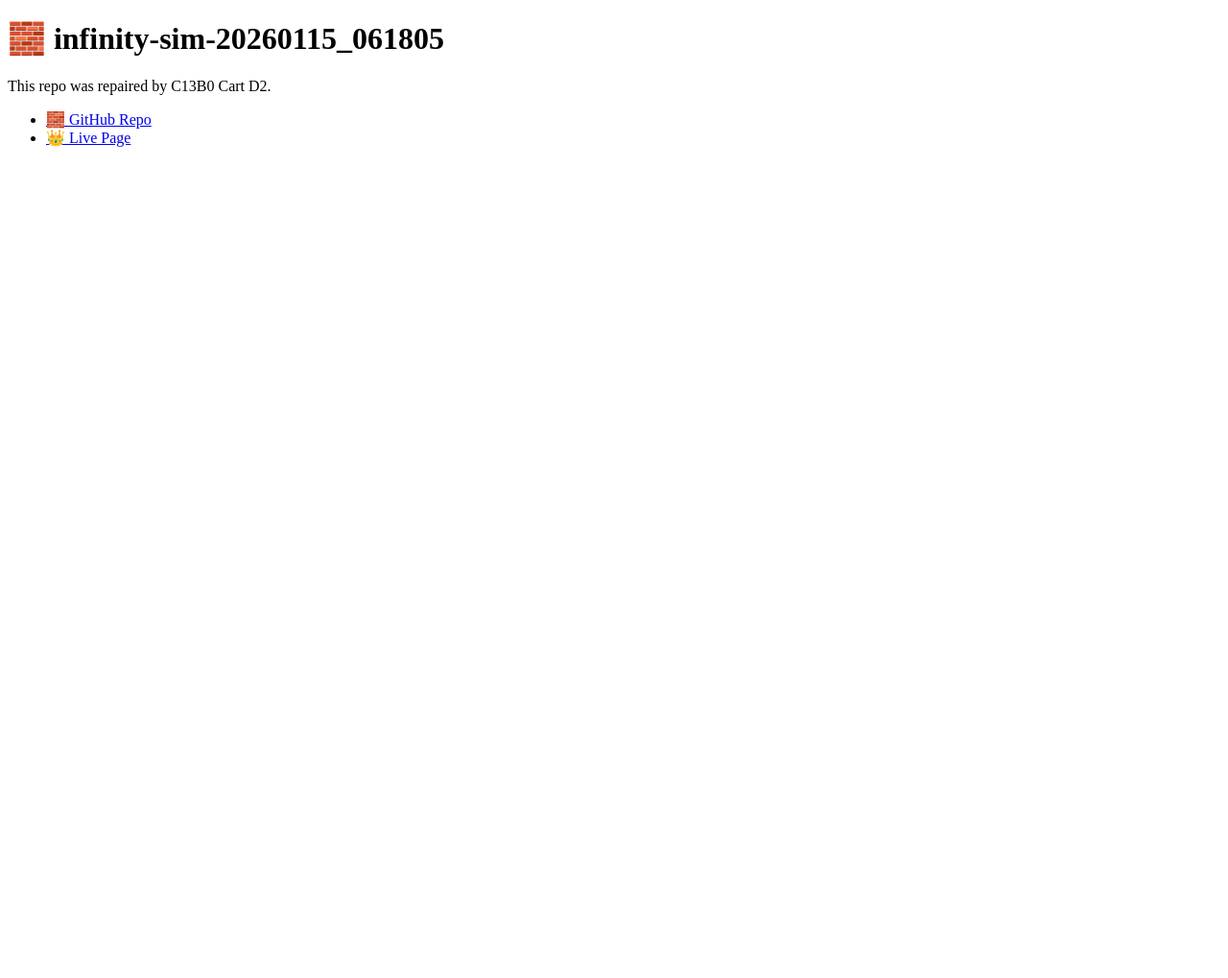
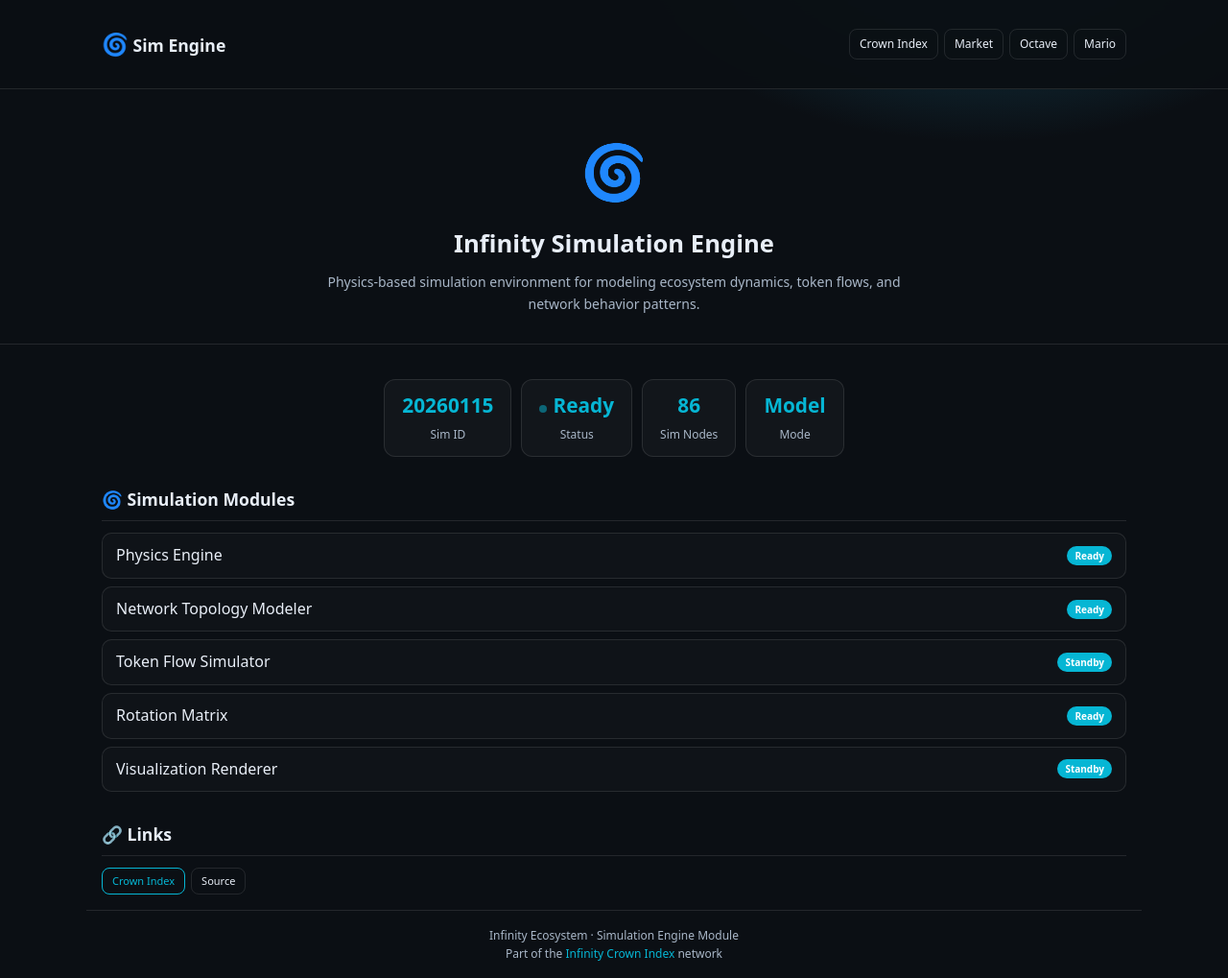
Before and after one commit to pewpi-infinity/infinity-sim-20260115_061805, a plain HTML site: page index.html in a window 1280 px wide. Shown: the whole page at 96% size. Before the commit the page ends 800 px from the top, so only its background shows below. Drawn offline with Linux system fonts and the light colour scheme.

Commit message:
Deploy sim index - Infinity ecosystem

```diff
--- a/index.html
+++ b/index.html
@@ -1,15 +1,145 @@
-<!doctype html>
-<html>
-<head>
-<meta charset="utf-8">
-<title>infinity-sim-20260115_061805</title>
-</head>
-<body>
-<h1>🧱 infinity-sim-20260115_061805</h1>
-<p>This repo was repaired by C13B0 Cart D2.</p>
-<ul>
-  <li><a href="https://github.com/pewpi-infinity/infinity-sim-20260115_061805">🧱 GitHub Repo</a></li>
-  <li><a href="https://pewpi-infinity.github.io/infinity-sim-20260115_061805/">👑 Live Page</a></li>
-</ul>
-</body>
-</html>
+<!doctype html><html lang="en"><head>
+<meta charset="utf-8"><meta name="viewport" content="width=device-width,initial-scale=1">
+<title>Simulation Engine - 20260115_0</title>
+<style>
+:root {
+  --bg: #0b0f14;
+  --panel: #0f1620;
+  --line: rgba(255,255,255,.1);
+  --text: #e8eef7;
+  --muted: #a9b7c8;
+  --accent: #06b6d4;
+  --accent2: #22d3ee;
+}
+* { box-sizing: border-box; margin: 0; padding: 0; }
+body {
+  background: radial-gradient(800px 500px at 80% -10%, #164e63, transparent 50%), var(--bg);
+  color: var(--text);
+  font-family: system-ui, -apple-system, sans-serif;
+  line-height: 1.6;
+  min-height: 100vh;
+}
+a { color: var(--accent); text-decoration: none; }
+a:hover { text-decoration: underline; }
+.wrap { max-width: 1100px; margin: auto; padding: 16px; }
+header {
+  position: sticky; top: 0; z-index: 10;
+  background: rgba(11,15,20,.95);
+  backdrop-filter: blur(10px);
+  border-bottom: 1px solid var(--line);
+  padding: 12px 16px;
+}
+.hdr { display: flex; gap: 12px; align-items: center; flex-wrap: wrap; }
+.brand { font-weight: 800; font-size: 1.1rem; white-space: nowrap; }
+.brand-icon { font-size: 1.4rem; }
+.nav { display: flex; gap: 6px; flex-wrap: wrap; margin-left: auto; }
+.nav a {
+  font-size: 12px; padding: 5px 10px;
+  border: 1px solid var(--line); border-radius: 8px;
+  white-space: nowrap; color: var(--text);
+}
+.nav a:hover { background: rgba(255,255,255,.06); text-decoration: none; }
+.hero {
+  text-align: center; padding: 40px 16px 30px;
+  border-bottom: 1px solid var(--line);
+}
+.hero-icon { font-size: 3.5rem; margin-bottom: 12px; }
+.hero h1 { font-size: 1.6rem; font-weight: 800; margin-bottom: 8px; }
+.hero p { color: var(--muted); max-width: 600px; margin: auto; font-size: 14px; }
+.stats { display: flex; gap: 10px; flex-wrap: wrap; justify-content: center; margin: 20px 0; }
+.stat {
+  border: 1px solid var(--line); border-radius: 12px;
+  padding: 10px 18px; text-align: center;
+  background: rgba(255,255,255,.03);
+}
+.stat strong { display: block; font-size: 1.3rem; color: var(--accent); }
+.stat span { font-size: 12px; color: var(--muted); }
+.grid { display: grid; grid-template-columns: repeat(auto-fill, minmax(300px, 1fr)); gap: 12px; margin-top: 20px; }
+.card {
+  border: 1px solid var(--line); border-radius: 14px;
+  padding: 16px; background: rgba(255,255,255,.03);
+  transition: border-color .2s, transform .2s;
+}
+.card:hover { border-color: var(--accent); transform: translateY(-2px); }
+.card-title { font-weight: 700; font-size: 14px; margin-bottom: 4px; }
+.card-desc { font-size: 12px; color: var(--muted); margin-bottom: 10px; }
+.card-links { display: flex; gap: 6px; flex-wrap: wrap; }
+.btn {
+  font-size: 11px; padding: 4px 10px;
+  border: 1px solid var(--line); border-radius: 8px;
+  color: var(--text); background: transparent;
+  cursor: pointer; text-decoration: none;
+}
+.btn:hover { background: rgba(255,255,255,.06); text-decoration: none; }
+.btn-accent { border-color: var(--accent); color: var(--accent); }
+section { margin-top: 30px; }
+section h2 { font-size: 1.1rem; font-weight: 700; margin-bottom: 12px; padding-bottom: 8px; border-bottom: 1px solid var(--line); }
+.tiny { font-size: 11px; color: var(--muted); }
+footer {
+  border-top: 1px solid var(--line);
+  margin-top: 40px; padding: 16px 0;
+  text-align: center; font-size: 12px; color: var(--muted);
+}
+.pulse { animation: pulse 2s ease-in-out infinite; }
+@keyframes pulse { 0%,100% { opacity: 1; } 50% { opacity: .5; } }
+.status-dot { display: inline-block; width: 8px; height: 8px; border-radius: 50%; background: var(--accent); margin-right: 6px; }
+.module-list { list-style: none; }
+.module-list li {
+  padding: 10px 14px; border: 1px solid var(--line); border-radius: 10px;
+  margin-bottom: 8px; display: flex; justify-content: space-between; align-items: center;
+  background: rgba(255,255,255,.02);
+}
+.module-list li:hover { border-color: var(--accent); }
+.tag { font-size: 10px; padding: 2px 8px; border-radius: 99px; background: var(--accent); color: #fff; font-weight: 600; }
+</style>
+</head><body>
+<header><div class="wrap hdr">
+  <span class="brand"><span class="brand-icon">&#x1F300;</span> Sim Engine</span>
+
+    <nav class="nav">
+      <a href="https://pewpi-infinity.github.io/infinity-crown-index/">Crown Index</a>
+      <a href="https://pewpi-infinity.github.io/infinity-spark-market/">Market</a>
+      <a href="https://pewpi-infinity.github.io/smug_look/">Octave</a>
+      <a href="https://pewpi-infinity.github.io/MARIO-TOKENS/">Mario</a>
+    </nav>
+</div></header>
+
+<div class="hero">
+  <div class="hero-icon">&#x1F300;</div>
+  <h1>Infinity Simulation Engine</h1>
+  <p>Physics-based simulation environment for modeling ecosystem dynamics, token flows, and network behavior patterns.</p>
+</div>
+
+<div class="wrap">
+  <div class="stats">
+    <div class="stat"><strong>20260115</strong><span>Sim ID</span></div>
+    <div class="stat"><strong><span class="status-dot pulse"></span>Ready</strong><span>Status</span></div>
+    <div class="stat"><strong>86</strong><span>Sim Nodes</span></div>
+    <div class="stat"><strong>Model</strong><span>Mode</span></div>
+  </div>
+
+  <section>
+    <h2>&#x1F300; Simulation Modules</h2>
+    <ul class="module-list">
+      <li><span>Physics Engine</span><span class="tag">Ready</span></li>
+      <li><span>Network Topology Modeler</span><span class="tag">Ready</span></li>
+      <li><span>Token Flow Simulator</span><span class="tag">Standby</span></li>
+      <li><span>Rotation Matrix</span><span class="tag">Ready</span></li>
+      <li><span>Visualization Renderer</span><span class="tag">Standby</span></li>
+    </ul>
+  </section>
+
+  <section>
+    <h2>&#x1F517; Links</h2>
+    <div class="card-links">
+      <a class="btn btn-accent" href="https://pewpi-infinity.github.io/infinity-crown-index/">Crown Index</a>
+      <a class="btn" href="https://github.com/pewpi-infinity/infinity-sim-20260115_061805" target="_blank">Source</a>
+    </div>
+  </section>
+</div>
+
+<footer class="wrap">
+  Infinity Ecosystem &middot; Simulation Engine Module<br>
+  Part of the <a href="https://pewpi-infinity.github.io/infinity-crown-index/">Infinity Crown Index</a> network
+</footer>
+</body></html>
```
